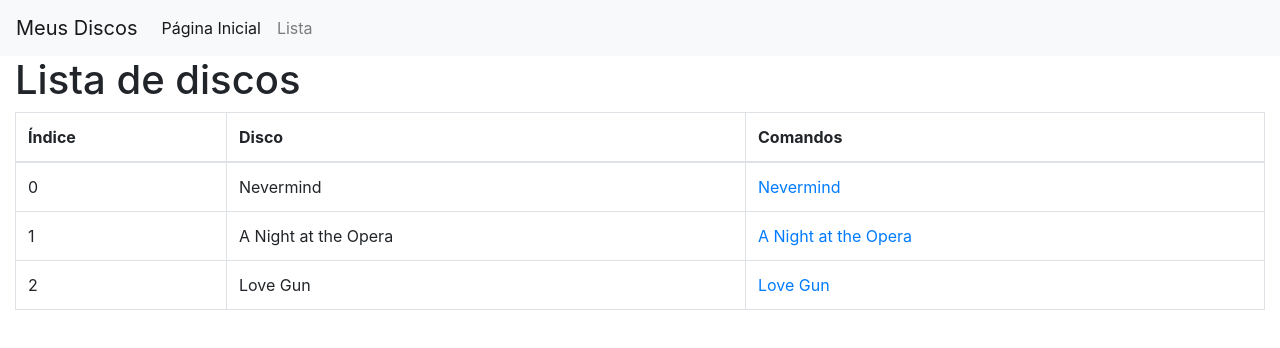
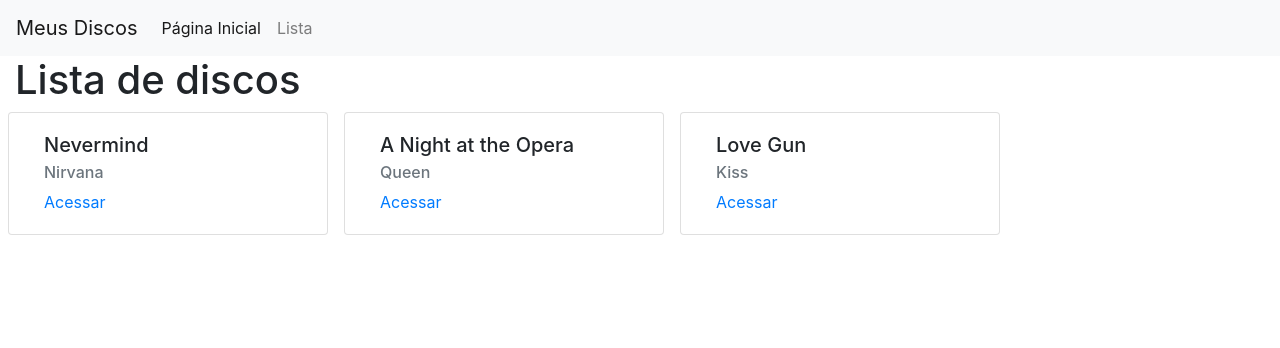
Before and after one commit to laraflau/angular-class-my-discs, an Angular app: page /list in a window 1280 px wide. Shown: the top 348 px of the page. Built offline with nearby package versions, Linux system fonts and the light colour scheme.

Commit message:
:lipstick: improve the ui of discs listing

```diff
--- a/src/app/list/list.component.html
+++ b/src/app/list/list.component.html
@@ -1,21 +1,16 @@
 <div class="container-fluid">
   <h1>Lista de discos</h1>
-  <table class="table table-bordered" border="1">
-    <thead>
-      <th>Índice</th>
-      <th>Disco</th>
-      <th>Comandos</th>
-    </thead>
-    <tbody>
-      <tr *ngFor="let disc of discs; index as index">
-        <td>{{ index }}</td>
-        <td>{{ disc.title }}</td>
-        <td>
-          <a [routerLink]="['/list', index]" rel="noopener noreferrer">{{
-            disc.title
-          }}</a>
-        </td>
-      </tr>
-    </tbody>
-  </table>
+  <div class="row">
+    <div
+      class="card col-3 ml-2 mr-2"
+      style="width: 18rem;"
+      *ngFor="let disc of discs; index as index"
+    >
+      <div class="card-body">
+        <h5 class="card-title">{{ disc.title }}</h5>
+        <h6 class="card-subtitle mb-2 text-muted">{{ disc.author }}</h6>
+        <a [routerLink]="['/list', index]" rel="noopener noreferrer">Acessar</a>
+      </div>
+    </div>
+  </div>
 </div>
```
